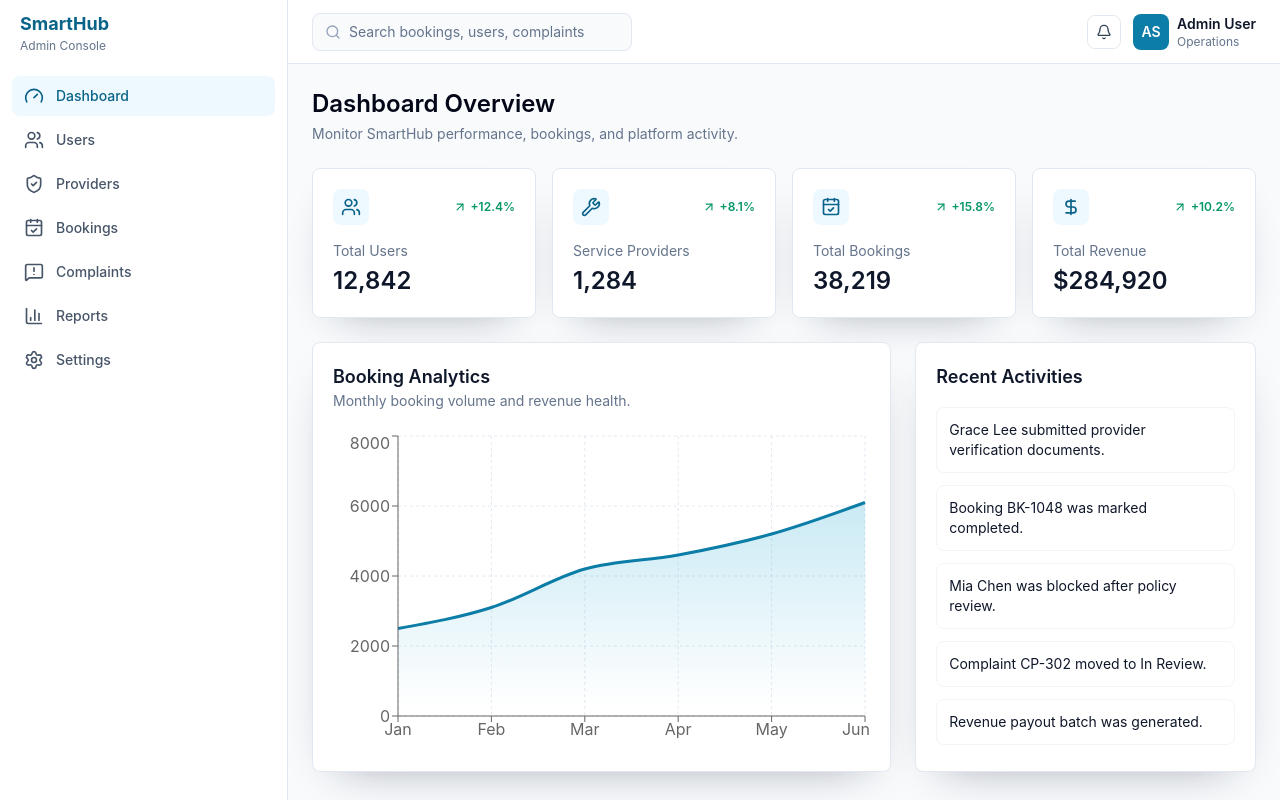
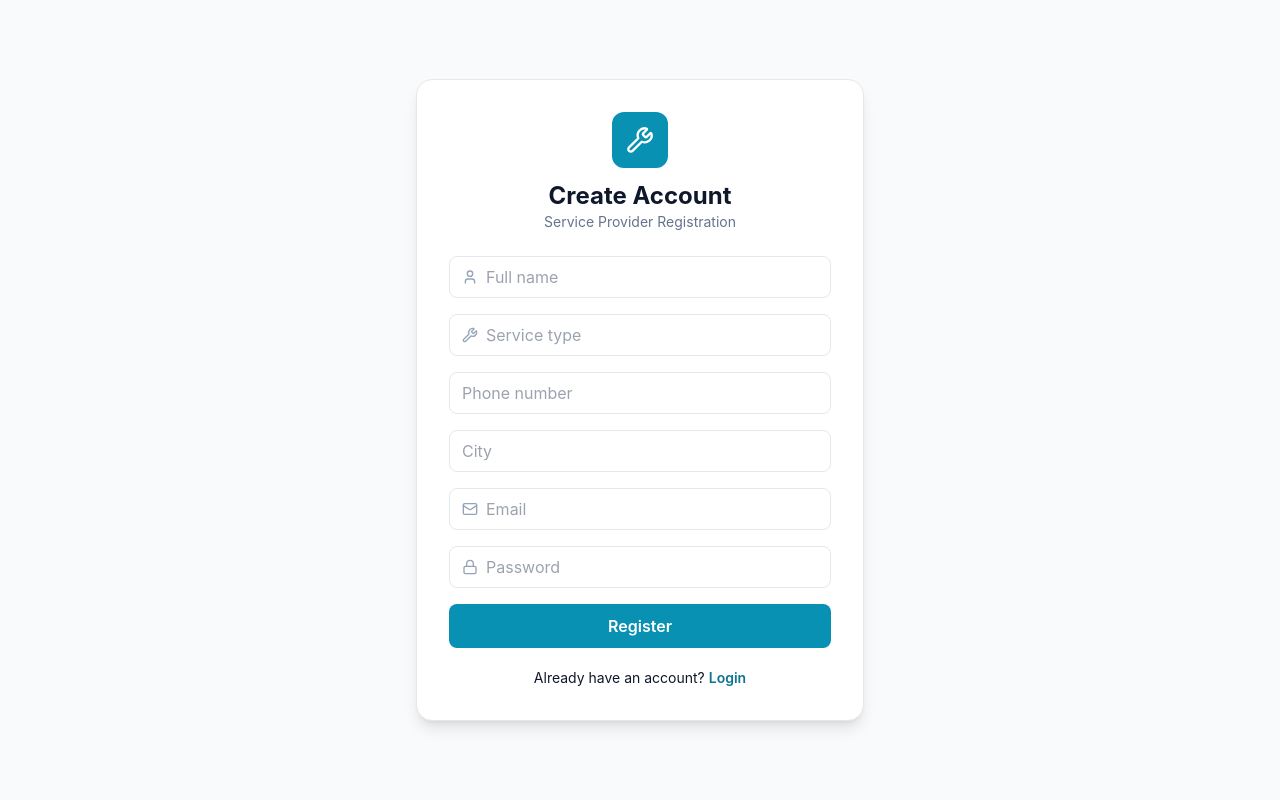
Before and after one commit to ayushx06/SmartHub-Service-request-system, a React (Vite) app: page /register in a window 1280 px wide. Before the commit this address led to /. Built offline with nearby package versions, Linux system fonts and the light colour scheme.

Commit message:
Login/Register Created

```diff
--- a/src/App.jsx
+++ b/src/App.jsx
@@ -1,5 +1,22 @@
-import AppRoutes from './routes/AppRoutes.jsx';
+import { Routes, Route } from "react-router-dom";
+import Login from "./pages/Login";
+import Register from "./pages/Register";
+
+function Dashboard() {
+  return (
+    <div className="min-h-screen bg-slate-50 p-6">
+      <h1 className="text-2xl font-bold">Service Provider Dashboard</h1>
+      <p className="text-slate-500">Login successful.</p>
+    </div>
+  );
+}
 
 export default function App() {
-  return <AppRoutes />;
+  return (
+    <Routes>
+      <Route path="/" element={<Login />} />
+      <Route path="/register" element={<Register />} />
+      <Route path="/dashboard" element={<Dashboard />} />
+    </Routes>
+  );
 }
--- /dev/null
+++ b/src/firebase.js
@@ -0,0 +1,18 @@
+import { initializeApp } from "firebase/app";
+import { getAuth } from "firebase/auth";
+import { getFirestore } from "firebase/firestore";
+
+const firebaseConfig = {
+  apiKey: "AIzaSyBKJW_7IDq75EGEFYl4RLSbLUMyAx4UI4I",
+  authDomain: "smart-hub-dd9ab.firebaseapp.com",
+  projectId: "smart-hub-dd9ab",
+  storageBucket: "smart-hub-dd9ab.firebasestorage.app",
+  messagingSenderId: "132000706706",
+  appId: "1:132000706706:web:0be60c8e5cfe5bdda1f64b",
+  measurementId: "G-W4CCDVQBLY"
+};
+
+const app = initializeApp(firebaseConfig);
+
+export const auth = getAuth(app);
+export const db = getFirestore(app);
--- /dev/null
+++ b/src/pages/Login.jsx
@@ -0,0 +1,69 @@
+import { useState } from "react";
+import { Link, useNavigate } from "react-router-dom";
+import { signInWithEmailAndPassword } from "firebase/auth";
+import { Lock, Mail, Wrench } from "lucide-react";
+import { auth } from "../firebase";
+
+export default function Login() {
+  const navigate = useNavigate();
+
+  const [email, setEmail] = useState("");
+  const [password, setPassword] = useState("");
+
+  async function handleLogin(e) {
+    e.preventDefault();
+
+    try {
+      await signInWithEmailAndPassword(auth, email, password);
+      navigate("/dashboard");
+    } catch (error) {
+      alert("Login failed: " + error.message);
+    }
+  }
+
+  return (
+    <div className="flex min-h-screen items-center justify-center bg-slate-50 px-4">
+      <div className="w-full max-w-md rounded-2xl border bg-white p-8 shadow-lg">
+        <div className="mb-6 text-center">
+          <div className="mx-auto mb-3 grid h-14 w-14 place-items-center rounded-xl bg-cyan-600 text-white">
+            <Wrench className="h-7 w-7" />
+          </div>
+          <h1 className="text-2xl font-bold">SmartHub</h1>
+          <p className="text-sm text-slate-500">Service Provider Login</p>
+        </div>
+
+        <form onSubmit={handleLogin} className="space-y-4">
+          <Input icon={<Mail />} type="email" value={email} setValue={setEmail} placeholder="Email" />
+          <Input icon={<Lock />} type="password" value={password} setValue={setPassword} placeholder="Password" />
+
+          <button className="w-full rounded-lg bg-cyan-600 py-2.5 font-semibold text-white hover:bg-cyan-700">
+            Login
+          </button>
+        </form>
+
+        <p className="mt-5 text-center text-sm">
+          No account?{" "}
+          <Link to="/register" className="font-semibold text-cyan-700">
+            Register here
+          </Link>
+        </p>
+      </div>
+    </div>
+  );
+}
+
+function Input({ icon, type = "text", value, setValue, placeholder }) {
+  return (
+    <div className="flex items-center gap-2 rounded-lg border px-3 py-2">
+      {icon && <span className="text-slate-400 [&>svg]:h-4 [&>svg]:w-4">{icon}</span>}
+      <input
+        type={type}
+        className="w-full outline-none"
+        placeholder={placeholder}
+        value={value}
+        onChange={(e) => setValue(e.target.value)}
+        required
+      />
+    </div>
+  );
+}
--- /dev/null
+++ b/src/pages/Register.jsx
@@ -0,0 +1,98 @@
+import { useState } from "react";
+import { Link, useNavigate } from "react-router-dom";
+import { createUserWithEmailAndPassword } from "firebase/auth";
+import { doc, setDoc } from "firebase/firestore";
+import { Mail, Lock, User, Wrench } from "lucide-react";
+import { auth, db } from "../firebase";
+
+export default function Register() {
+  const navigate = useNavigate();
+
+  const [name, setName] = useState("");
+  const [service, setService] = useState("");
+  const [phone, setPhone] = useState("");
+  const [city, setCity] = useState("");
+  const [email, setEmail] = useState("");
+  const [password, setPassword] = useState("");
+
+  async function handleRegister(e) {
+    e.preventDefault();
+
+    try {
+      const userCredential = await createUserWithEmailAndPassword(
+        auth,
+        email,
+        password
+      );
+
+      await setDoc(doc(db, "serviceProviders", userCredential.user.uid), {
+        uid: userCredential.user.uid,
+        name,
+        service,
+        phone,
+        city,
+        email,
+        role: "service-provider",
+        status: "Pending",
+        createdAt: new Date().toISOString()
+      });
+
+      alert("Account created and saved in Firestore");
+      navigate("/");
+    } catch (error) {
+  console.log("Firebase error code:", error.code);
+  console.log("Firebase error message:", error.message);
+  alert(error.code + " - " + error.message);
+}
+  }
+
+  return (
+    <div className="flex min-h-screen items-center justify-center bg-slate-50 px-4">
+      <div className="w-full max-w-md rounded-2xl border bg-white p-8 shadow-lg">
+        <div className="mb-6 text-center">
+          <div className="mx-auto mb-3 grid h-14 w-14 place-items-center rounded-xl bg-cyan-600 text-white">
+            <Wrench className="h-7 w-7" />
+          </div>
+          <h1 className="text-2xl font-bold">Create Account</h1>
+          <p className="text-sm text-slate-500">Service Provider Registration</p>
+        </div>
+
+        <form onSubmit={handleRegister} className="space-y-4">
+          <Input icon={<User />} value={name} setValue={setName} placeholder="Full name" />
+          <Input icon={<Wrench />} value={service} setValue={setService} placeholder="Service type" />
+          <Input value={phone} setValue={setPhone} placeholder="Phone number" />
+          <Input value={city} setValue={setCity} placeholder="City" />
+          <Input icon={<Mail />} type="email" value={email} setValue={setEmail} placeholder="Email" />
+          <Input icon={<Lock />} type="password" value={password} setValue={setPassword} placeholder="Password" />
+
+          <button className="w-full rounded-lg bg-cyan-600 py-2.5 font-semibold text-white hover:bg-cyan-700">
+            Register
+          </button>
+        </form>
+
+        <p className="mt-5 text-center text-sm">
+          Already have an account?{" "}
+          <Link to="/" className="font-semibold text-cyan-700">
+            Login
+          </Link>
+        </p>
+      </div>
+    </div>
+  );
+}
+
+function Input({ icon, type = "text", value, setValue, placeholder }) {
+  return (
+    <div className="flex items-center gap-2 rounded-lg border px-3 py-2">
+      {icon && <span className="text-slate-400 [&>svg]:h-4 [&>svg]:w-4">{icon}</span>}
+      <input
+        type={type}
+        className="w-full outline-none"
+        placeholder={placeholder}
+        value={value}
+        onChange={(e) => setValue(e.target.value)}
+        required
+      />
+    </div>
+  );
+}
```
Also changed, not shown: package.json (+7 -6 lines), src/pages/Dashboard.jsx (line endings or trailing spaces), 1 other file (tests, documents, lock files or other folders).
